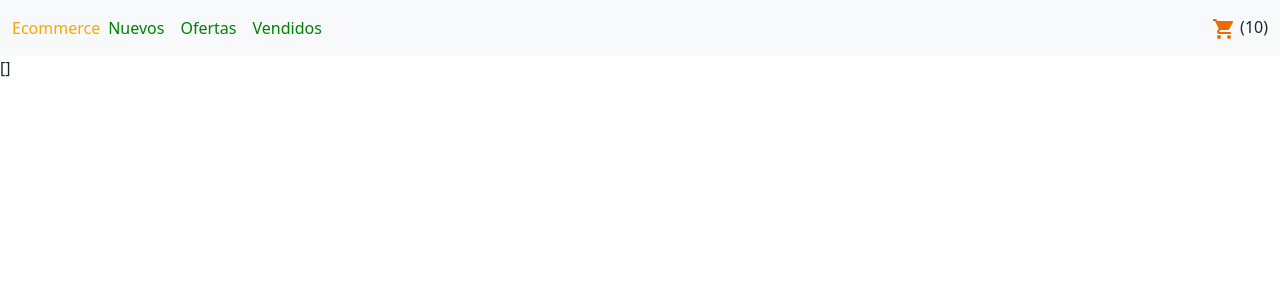
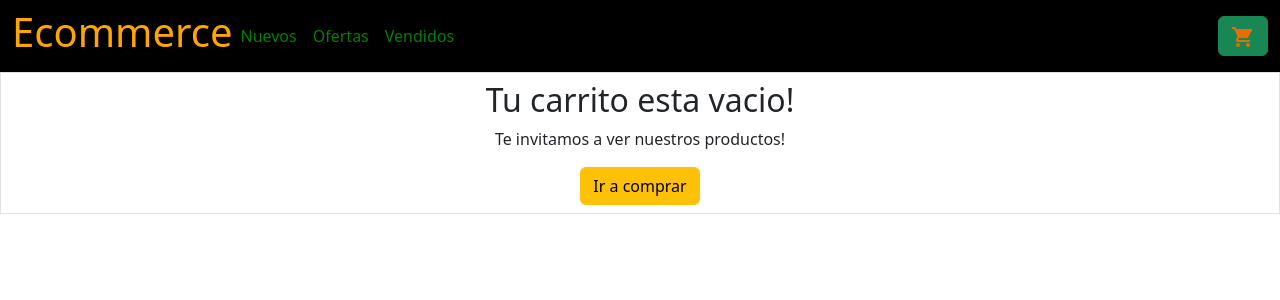
Before and after one commit to JavierSimon/proyecto_JavierSimon, a React (Create React App) app: page /cart in a window 1280 px wide. Shown: the top 300 px of the page. Built offline with nearby package versions, Linux system fonts and the light colour scheme.

Commit message:
se agregaron detalles y estilo  para el desafío de cart view

```diff
--- a/src/components/Detail/ItemDetail.jsx
+++ b/src/components/Detail/ItemDetail.jsx
@@ -38,7 +38,7 @@ export default function ItemDetail({ products }) {
 
             <div className="card" style={{ width: '18rem' }} key={id}>
                 <img src={img} className="card-img-top" alt={name} />
-                <div className="card-body">
+                <div className="card-body m-1">
                     <p className="card-title">{name}</p>
                     <p className="card-text">{description}</p>
                     <p className='card-text'>$ {price}</p>
--- a/src/components/Detail/ItemDetailContainer.jsx
+++ b/src/components/Detail/ItemDetailContainer.jsx
@@ -27,7 +27,7 @@ function ItemDetailContainer() {
 
     return (
         <>
-        <div className='d-flex justify-content-center flex-wrap align-content-around'>
+        <div className='d-flex justify-content-center flex-wrap align-content-around m-1'>
         {loading ? 'Cargando...':<ItemDetail key={products.id} products={products} />}
         </div>
 
--- a/src/components/NavBar/Cart.jsx
+++ b/src/components/NavBar/Cart.jsx
@@ -1,20 +1,45 @@
 import React from 'react'
+import { useNavigate } from 'react-router-dom'
 //*version larga
 // import { useContext } from 'react'
 // import { CartContext } from '../../context/CartContext'
 
 //version corta
 import { useCart } from '../../context/CartContext'
+import CartItem from './CartItem'
 
 export default function Cart() {
   //*forma larga de agregar context
   // const {cart} = useContext(CartContext)
 
   //* forma corta
-  const {cart} = useCart()
+  const {cart, cartTotal, clear} = useCart()
   console.log('carrito', cart)
 
+  const navegar = useNavigate()
+
   return (
-    <div>{JSON.stringify(cart)}</div>
+    <div className='border'>
+      {
+        !cart.length
+        ? <div className='text-center p-2 d-flex flex-column align-items-center'>
+          <h2>Tu carrito esta vacio!</h2>
+          <p>Te invitamos a ver nuestros productos!</p>
+          <button className='btn btn-warning' onClick={()=>navegar('/')}>Ir a comprar</button>
+        </div>
+        : <div>
+          <h2>Tu carrito:</h2>
+          {cart.map((compra)=>
+            <CartItem compra={compra} key={compra.id}/>
+          )}
+          <div className='d-flex justify-content-center'>
+          <span className='m-1'>Total a pagar: $ {cartTotal()} </span>
+          <button className='btn btn-danger m-1' onClick={clear}>Vaciar carrito</button>
+          <button className='btn btn-success m-1'> Terminar compra!</button>
+          </div>
+
+        </div>
+      }
+    </div>
   )
 }
--- /dev/null
+++ b/src/components/NavBar/CartItem.jsx
@@ -0,0 +1,16 @@
+import React from 'react'
+import { useCart } from '../../context/CartContext'
+
+export default function CartItem({compra}) {
+    const {removeItem} = useCart()
+    return (
+        <div className='border' style={{ display: 'flex', justifyContent: 'space-around', alignItems: 'center', padding: '2rem' }}>
+            <img src={compra.img} alt={compra.name} style={{width:'10rem'}}/>
+            <span>Producto: {compra.name}</span>
+            <span>Cantidad: {compra.quantity}</span>
+            <span>Precio: $ {compra.price}</span>
+            <button className='btn btn-danger' onClick={() => removeItem(compra.id)}>X</button>
+        </div>
+
+    )
+}
--- a/src/components/NavBar/CartWidget.jsx
+++ b/src/components/NavBar/CartWidget.jsx
@@ -1,9 +1,12 @@
 import React from 'react'
 import ShoppingCartIcon from '@mui/icons-material/ShoppingCart';
-export const CartWidget = ({ counter }) => {
+import { useCart } from '../../context/CartContext';
+
+export const CartWidget = () => {
+    const {cartQuantity} = useCart()
     return (
         <>
-            <span><ShoppingCartIcon color='warning'/> ({counter})</span>
+            <span className='btn btn-success'><ShoppingCartIcon color='warning'/> {cartQuantity() || ''}</span>
         </>
     )
 }
--- a/src/components/NavBar/NavBar.jsx
+++ b/src/components/NavBar/NavBar.jsx
@@ -7,9 +7,9 @@ import { NavLink } from 'react-router-dom'
 const NavBar = () => {
     return (
 
-        <nav className="navbar navbar-expand-lg bg-light">
+        <nav className="navbar navbar-expand-lg bg-black">
             <div className="container-fluid">
-               <NavLink to='/' style={{textDecoration: 'none', color: 'orange'}}>Ecommerce</NavLink>
+               <NavLink to='/' style={{textDecoration: 'none', color: 'orange'}}><h1>Ecommerce</h1></NavLink>
                 <button className="navbar-toggler" type="button" data-bs-toggle="collapse" data-bs-target="#navbarSupportedContent" aria-controls="navbarSupportedContent" aria-expanded="false" aria-label="Toggle navigation">
                     <span className="navbar-toggler-icon"></span>
                 </button>
@@ -26,7 +26,10 @@ const NavBar = () => {
                         </li>
 
                     </ul>
-                    <CartWidget counter={10}/>
+                    <NavLink to='/cart'>
+                        <CartWidget />
+                    </NavLink>
+
                 </div>
             </div>
         </nav>
--- a/src/context/CartContext.jsx
+++ b/src/context/CartContext.jsx
@@ -20,7 +20,6 @@ export const CartProvider = ({ children }) => {
         } else {
             setCart([...cart, item])
         }
-
     }
 
     const clear = () => {
@@ -35,9 +34,16 @@ export const CartProvider = ({ children }) => {
         return cart.some((prod) => prod.id === id)
     }
 
+    const cartQuantity = () =>{
+        return cart.reduce((acc, prod)=> acc += prod.quantity, 0)
+    }
+
+    const cartTotal = () =>{
+        return cart.reduce((acc, prod)=> acc+= prod.price * prod.quantity, 0)
+    }
 
     return (
-        <CartContext.Provider value={{ cart, clear, isInCart, removeItem, addItem }}>
+        <CartContext.Provider value={{ cart, clear, isInCart, removeItem, addItem, cartQuantity, cartTotal}}>
             {children}
         </CartContext.Provider>
     )
```
